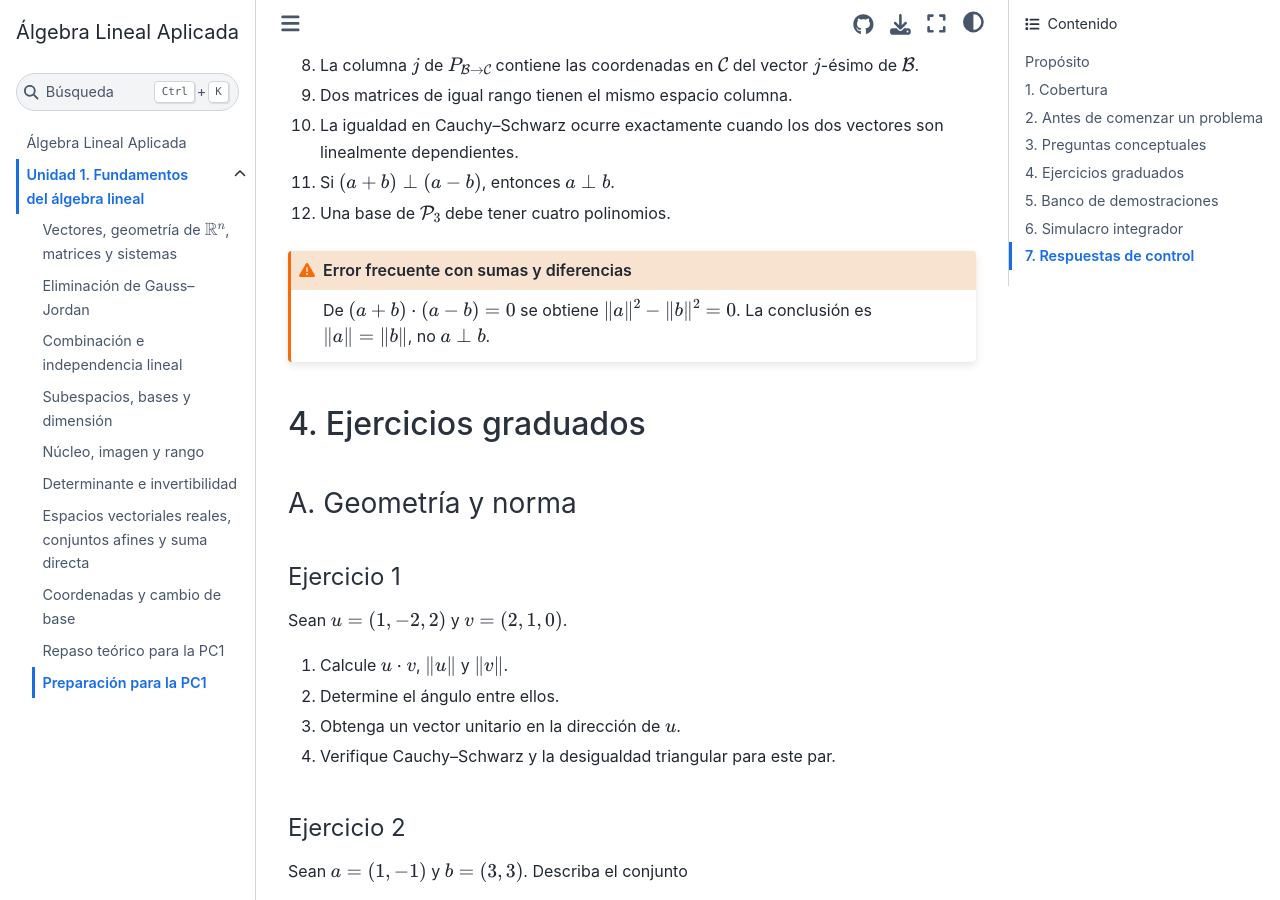
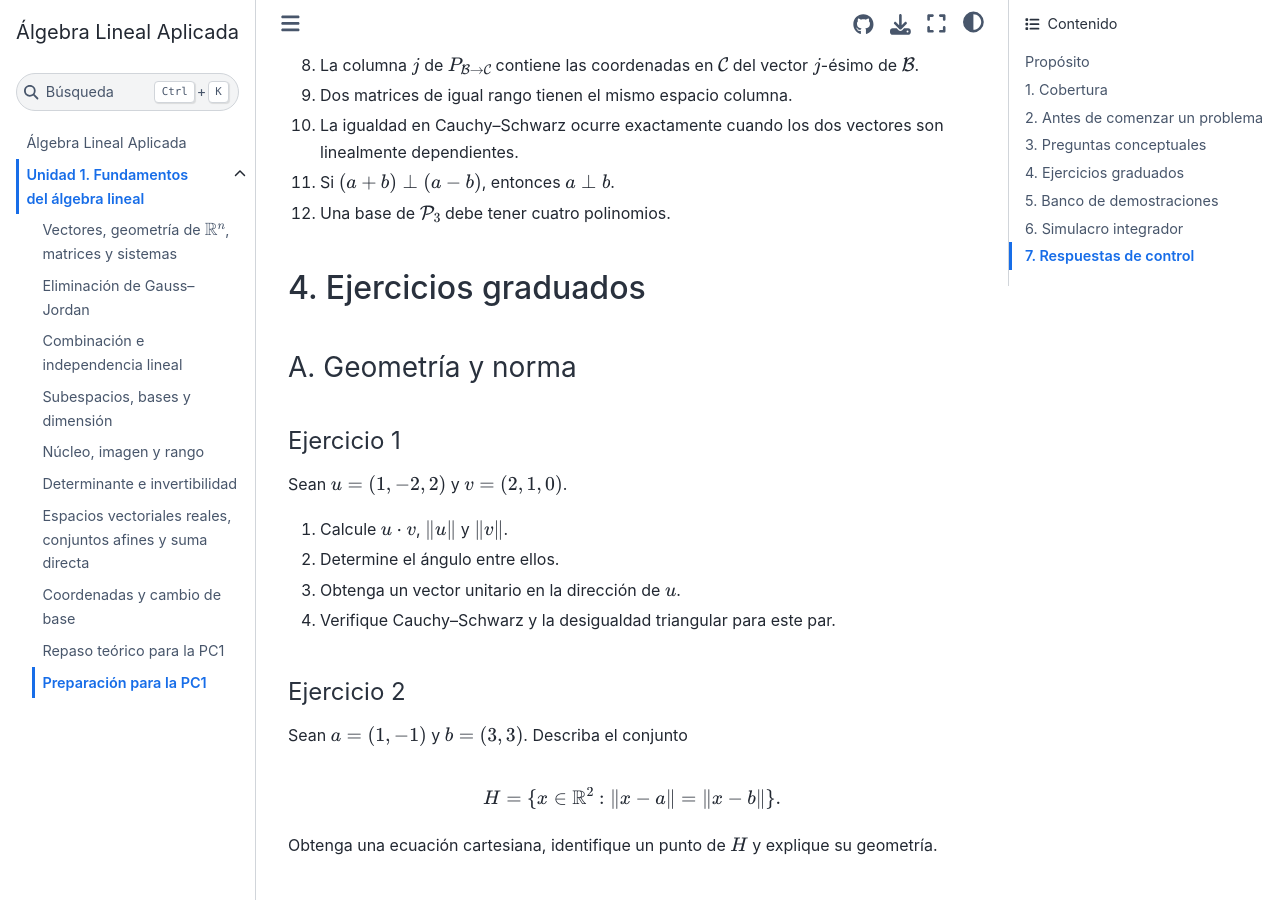
Before and after one commit to ovelasquezc/algebra-lineal-aplicada, a Jupyter Book: the page built from unidad_1/09_preparacion_pc1.md, in a window 1280 px wide and 900 px high, scrolled down 2745 px. Built offline with Jupyter Book 1.0.4 settings and Sphinx 7.4.7 and the Sphinx Book theme 1.1.4, drawn with Linux system fonts in a browser that asks for light colours; pages that are not in the unit, such as notebooks, are missing from menus.

Commit message:
Retira el destaque del ajuste matemático

````diff
--- a/unidad_1/09_preparacion_pc1.md
+++ b/unidad_1/09_preparacion_pc1.md
@@ -98,13 +98,6 @@ un contraejemplo; escribir solamente V o F no es suficiente.
     son linealmente dependientes.
 11. Si $(a+b)\perp(a-b)$, entonces $a\perp b$.
 12. Una base de $\mathcal P_3$ debe tener cuatro polinomios.
-
-```{admonition} Error frecuente con sumas y diferencias
-:class: warning
-De
-$(a+b)\cdot(a-b)=0$ se obtiene $\|a\|^2-\|b\|^2=0$. La conclusión es
-$\|a\|=\|b\|$, no $a\perp b$.
-```
 
 ## 4. Ejercicios graduados
 
````
